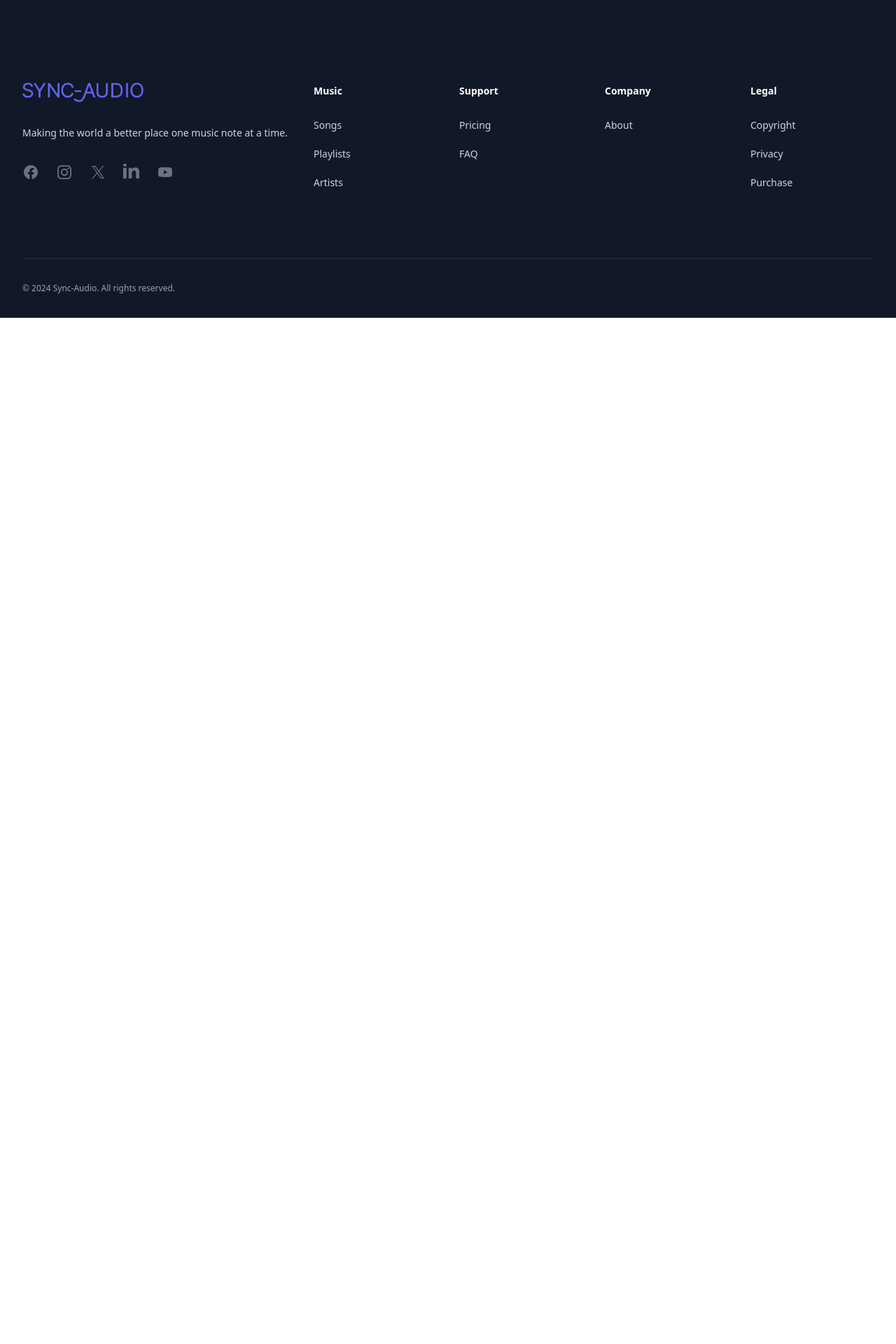
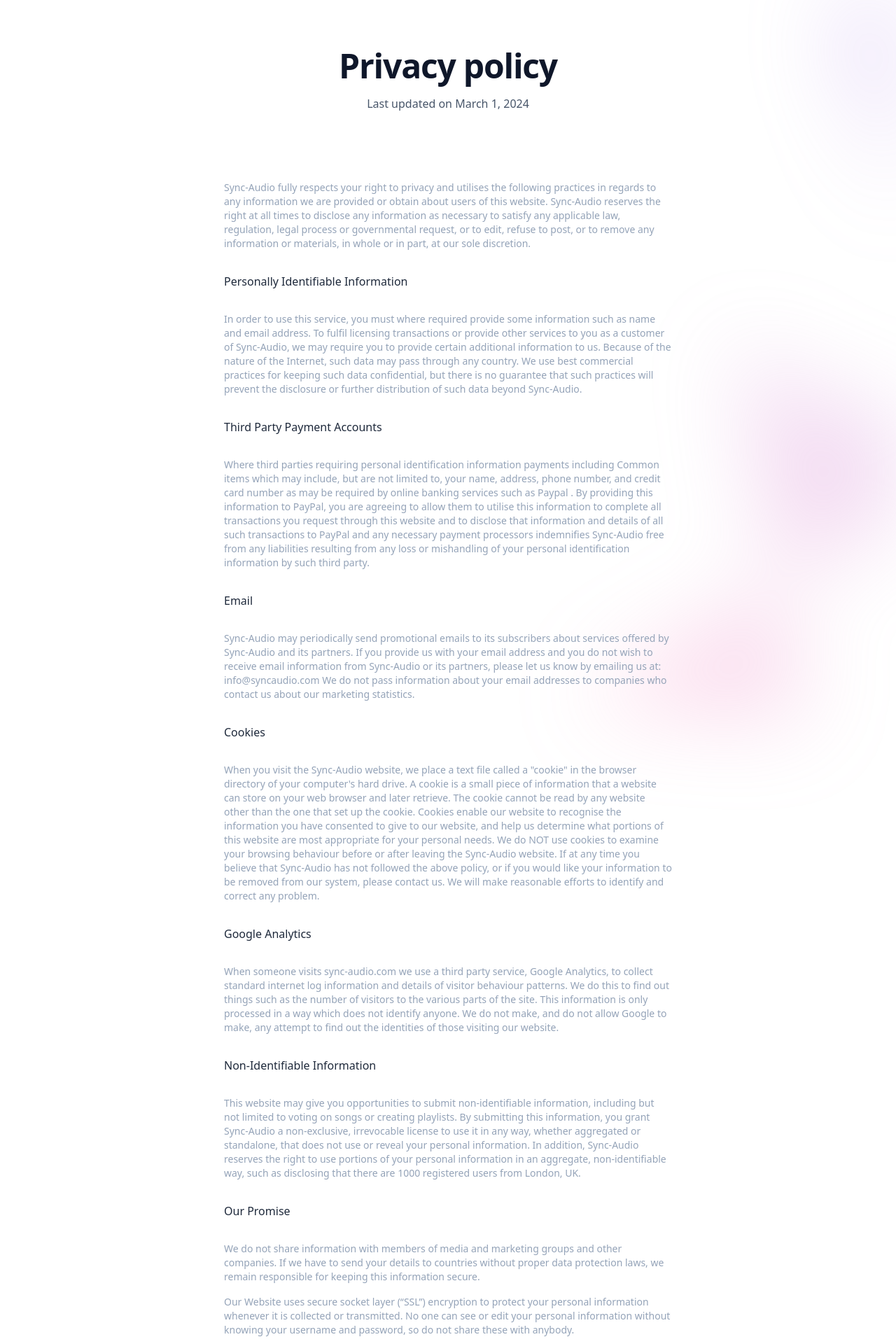
Before and after one commit to dv-i/sync-audio-react, a React (Create React App) app: page /privacypolicy in a window 1280 px wide. Shown: the part 100-2020 px from the top of the page at 70% size. Before the commit the page ends 800 px from the top, so only its background shows below. Built offline with nearby package versions, Linux system fonts and the light colour scheme.

Commit message:
Added Privacy page

```diff
--- a/src/App.tsx
+++ b/src/App.tsx
@@ -10,6 +10,7 @@
 import Footer from "./components/Footer";
 import ComingSoon from "./pages/ComingSoon";
 import FAQ from "./pages/FAQ";
+import PrivacyPolicy from "./pages/PrivacyPolicy";
 
 function App(): JSX.Element {
 	return (
@@ -20,6 +21,7 @@
 					<Route path="/" index element={<Home />} />
 					<Route path="/about" element={<About />} />
 					<Route path="/faq" element={<FAQ />} />
+					<Route path="/privacypolicy" element={<PrivacyPolicy />} />
 
 					<Route path="/music" element={<ComingSoon />} />
 					<Route path="/playlists" element={<ComingSoon />} />
--- a/src/components/Footer.tsx
+++ b/src/components/Footer.tsx
@@ -16,7 +16,7 @@
 	],
 	company: [{ name: "About", href: "/about" }],
 	legal: [
-		{ name: "Privacy", href: "#" },
+		{ name: "Privacy", href: "/privacypolicy" },
 		{ name: "Purchase", href: "#" },
 	],
 	social: [
--- /dev/null
+++ b/src/pages/PrivacyPolicy.tsx
@@ -0,0 +1,181 @@
+import React from "react";
+function PrivacyPolicy(): JSX.Element {
+	return (
+		<div className="relative isolate">
+			<div
+				className="absolute left-1/2 right-0 top-0 -z-10 -ml-24 transform-gpu overflow-hidden blur-3xl lg:ml-24 xl:ml-48"
+				aria-hidden="true"
+			>
+				<div
+					className="aspect-[801/1036] w-[50.0625rem] bg-gradient-to-tr from-[#ff80b5] to-[#9089fc] opacity-30"
+					style={{
+						clipPath:
+							"polygon(63.1% 29.5%, 100% 17.1%, 76.6% 3%, 48.4% 0%, 44.6% 4.7%, 54.5% 25.3%, 59.8% 49%, 55.2% 57.8%, 44.4% 57.2%, 27.8% 47.9%, 35.1% 81.5%, 0% 97.7%, 39.2% 100%, 35.2% 81.4%, 97.2% 52.8%, 63.1% 29.5%)",
+					}}
+				></div>
+			</div>
+
+			{/* Title */}
+			<div className="px-4 sm:px-6 lg:px-8">
+				<div className="relative mx-auto max-w-[37.5rem] pt-20 text-center pb-24">
+					<h1 className="text-4xl font-extrabold tracking-tight text-slate-900 sm:text-5xl">
+						Privacy policy
+					</h1>
+					<p className="mt-4 text-base leading-7 text-slate-600">
+						Last updated on March 1, 2024
+					</p>
+				</div>
+			</div>
+
+			{/* Content */}
+			<div className="relative px-4 sm:px-6 lg:px-8">
+				<div className="mx-auto max-w-[40rem] prose-sm prose prose-slate prose-a:font-semibold prose-a:text-sky-500 hover:prose-a:text-sky-600">
+					<p className="text-slate-400 text-sm mb-8">
+						Sync-Audio fully respects your right to privacy and
+						utilises the following practices in regards to any
+						information we are provided or obtain about users of
+						this website. Sync-Audio reserves the right at all times
+						to disclose any information as necessary to satisfy any
+						applicable law, regulation, legal process or
+						governmental request, or to edit, refuse to post, or to
+						remove any information or materials, in whole or in
+						part, at our sole discretion.
+					</p>
+
+					<h2 className="text-base text-slate-800 mb-8">
+						Personally Identifiable Information
+					</h2>
+					<p className="text-slate-400 text-sm mb-8">
+						In order to use this service, you must where required
+						provide some information such as name and email address.
+						To fulfil licensing transactions or provide other
+						services to you as a customer of Sync-Audio, we may
+						require you to provide certain additional information to
+						us. Because of the nature of the Internet, such data may
+						pass through any country. We use best commercial
+						practices for keeping such data confidential, but there
+						is no guarantee that such practices will prevent the
+						disclosure or further distribution of such data beyond
+						Sync-Audio.
+					</p>
+
+					<h2 className="text-base text-slate-800 mb-8">
+						Third Party Payment Accounts
+					</h2>
+					<p className="text-slate-400 text-sm mb-8">
+						Where third parties requiring personal identification
+						information payments including Common items which may
+						include, but are not limited to, your name, address,
+						phone number, and credit card number as may be required
+						by online banking services such as Paypal . By providing
+						this information to PayPal, you are agreeing to allow
+						them to utilise this information to complete all
+						transactions you request through this website and to
+						disclose that information and details of all such
+						transactions to PayPal and any necessary payment
+						processors indemnifies Sync-Audio free from any
+						liabilities resulting from any loss or mishandling of
+						your personal identification information by such third
+						party.
+					</p>
+
+					<h2 className="text-base text-slate-800 mb-8">Email</h2>
+					<p className="text-slate-400 text-sm mb-8">
+						Sync-Audio may periodically send promotional emails to
+						its subscribers about services offered by Sync-Audio and
+						its partners. If you provide us with your email address
+						and you do not wish to receive email information from
+						Sync-Audio or its partners, please let us know by
+						emailing us at: info@syncaudio.com We do not pass
+						information about your email addresses to companies who
+						contact us about our marketing statistics.
+					</p>
+
+					<h2 className="text-base text-slate-800 mb-8">Cookies</h2>
+					<p className="text-slate-400 text-sm mb-8">
+						When you visit the Sync-Audio website, we place a text
+						file called a "cookie" in the browser directory of your
+						computer's hard drive. A cookie is a small piece of
+						information that a website can store on your web browser
+						and later retrieve. The cookie cannot be read by any
+						website other than the one that set up the cookie.
+						Cookies enable our website to recognise the information
+						you have consented to give to our website, and help us
+						determine what portions of this website are most
+						appropriate for your personal needs. We do NOT use
+						cookies to examine your browsing behaviour before or
+						after leaving the Sync-Audio website. If at any time you
+						believe that Sync-Audio has not followed the above
+						policy, or if you would like your information to be
+						removed from our system, please contact us. We will make
+						reasonable efforts to identify and correct any problem.
+					</p>
+
+					<h2 className="text-base text-slate-800 mb-8">
+						Google Analytics
+					</h2>
+					<p className="text-slate-400 text-sm mb-8">
+						When someone visits sync-audio.com we use a third party
+						service, Google Analytics, to collect standard internet
+						log information and details of visitor behaviour
+						patterns. We do this to find out things such as the
+						number of visitors to the various parts of the site.
+						This information is only processed in a way which does
+						not identify anyone. We do not make, and do not allow
+						Google to make, any attempt to find out the identities
+						of those visiting our website.
+					</p>
+
+					<h2 className="text-base text-slate-800 mb-8">
+						Non-Identifiable Information
+					</h2>
+					<p className="text-slate-400 text-sm mb-8">
+						This website may give you opportunities to submit
+						non-identifiable information, including but not limited
+						to voting on songs or creating playlists. By submitting
+						this information, you grant Sync-Audio a non-exclusive,
+						irrevocable license to use it in any way, whether
+						aggregated or standalone, that does not use or reveal
+						your personal information. In addition, Sync-Audio
+						reserves the right to use portions of your personal
+						information in an aggregate, non-identifiable way, such
+						as disclosing that there are 1000 registered users from
+						London, UK.
+					</p>
+
+					<h2 className="text-base text-slate-800 mb-8">
+						Our Promise
+					</h2>
+					<p className="text-slate-400 text-sm mb-4">
+						We do not share information with members of media and
+						marketing groups and other companies. If we have to send
+						your details to countries without proper data protection
+						laws, we remain responsible for keeping this information
+						secure.
+					</p>
+					<p className="text-slate-400 text-sm mb-8">
+						Our Website uses secure socket layer (“SSL”) encryption
+						to protect your personal information whenever it is
+						collected or transmitted. No one can see or edit your
+						personal information without knowing your username and
+						password, so do not share these with anybody.
+					</p>
+
+					<h2 className="text-base text-slate-800 mb-8">
+						Account Information
+					</h2>
+					<p className="text-slate-400 text-sm mb-16">
+						When you pay for our service online your credit card
+						details are processed over a secure internet site by our
+						third party payment provider PayPal. When you place a
+						sales order with us using this system. To process your
+						order you will be asked for your name, email address,
+						credit or debit card number and expiry date.
+					</p>
+				</div>
+			</div>
+		</div>
+	);
+}
+
+export default PrivacyPolicy;
```
